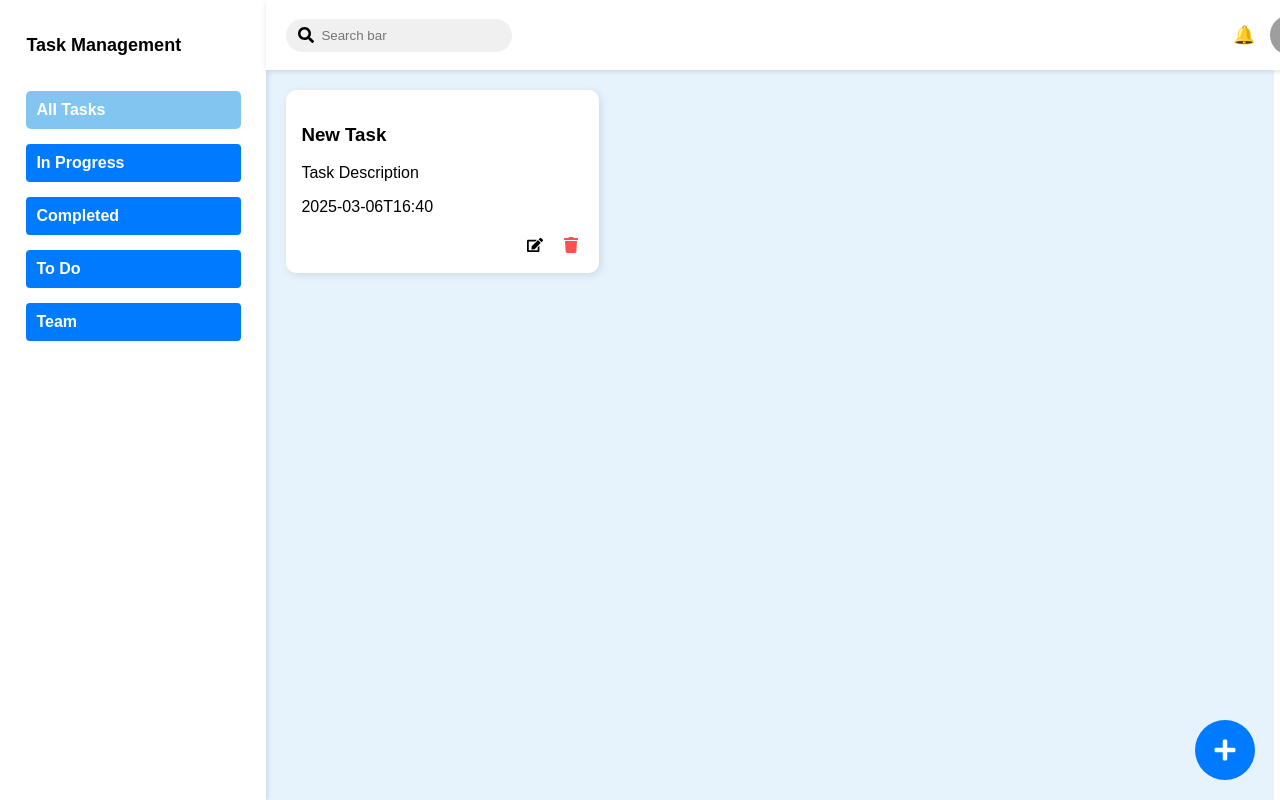
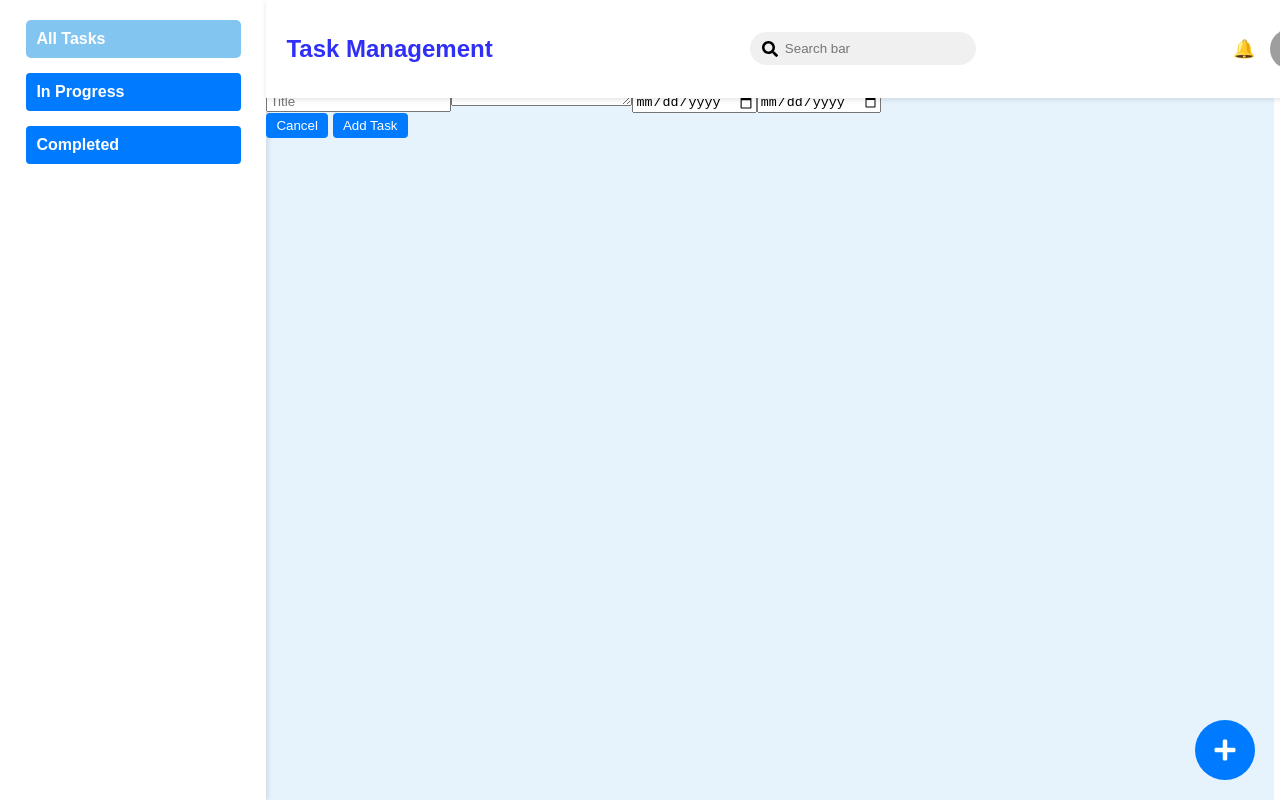
Before and after one commit to anjubhargavi1224/Zidio_Task_Management, a React (Create React App) app in the folder Front_end/zidio_auth/: page /tasks in a window 1280 px wide. Both pictures are taken after a click on the button 1225 px from the left and 750 px from the top of the page. Built offline with nearby package versions, Linux system fonts and the light colour scheme; grey boxes are pictures that could not be loaded.

Commit message:
Update TaskManagement.js

```diff
--- a/Front_end/zidio_auth/src/components/TaskManagement.js
+++ b/Front_end/zidio_auth/src/components/TaskManagement.js
@@ -1,22 +1,33 @@
 import React, { useState } from "react";
-import { FaSearch, FaEdit, FaTrash, FaPlus, FaSave, FaTimes } from "react-icons/fa";
+import { FaSearch, FaEdit, FaTrash, FaPlus, FaSave, FaCheck } from "react-icons/fa";
 import "./TaskManagement.css";
 
 const TaskManagement = () => {
   const [tasks, setTasks] = useState([]);
   const [activeSection, setActiveSection] = useState("all");
-  const [editingTaskId, setEditingTaskId] = useState(null); // Track which task is being edited
-  const [editedTask, setEditedTask] = useState({ title: "", description: "", dateTime: "" });
+  const [showForm, setShowForm] = useState(false);
+  const [newTask, setNewTask] = useState({
+    title: "",
+    description: "",
+    startDate: "",
+    endDate: "",
+    status: "inProgress"
+  });
+  const [editingTaskId, setEditingTaskId] = useState(null);
+  const [editedTask, setEditedTask] = useState({ title: "", description: "", startDate: "", endDate: "", status: "" });
+
+  const handleFormChange = (e) => {
+    const { name, value } = e.target;
+    setNewTask({ ...newTask, [name]: value });
+  };
 
   const addTask = () => {
-    const newTask = {
-      id: Date.now(),
-      title: "New Task",
-      description: "Task Description",
-      dateTime: new Date().toISOString().slice(0, 16), // Default to current date & time
-      status: "all",
-    };
-    setTasks([...tasks, newTask]);
+    if (newTask.title && newTask.description && newTask.startDate && newTask.endDate) {
+      const task = { id: Date.now(), ...newTask };
+      setTasks([...tasks, task]);
+      setNewTask({ title: "", description: "", startDate: "", endDate: "", status: "inProgress" });
+      setShowForm(false);
+    }
   };
 
   const deleteTask = (taskId) => {
@@ -25,7 +36,7 @@ const TaskManagement = () => {
 
   const startEditing = (task) => {
     setEditingTaskId(task.id);
-    setEditedTask({ title: task.title, description: task.description, dateTime: task.dateTime });
+    setEditedTask({ title: task.title, description: task.description, startDate: task.startDate, endDate: task.endDate, status: task.status });
   };
 
   const handleEditChange = (e) => {
@@ -42,27 +53,25 @@ const TaskManagement = () => {
     setEditingTaskId(null);
   };
 
-  const cancelEdit = () => {
-    setEditingTaskId(null);
+  const completeTask = (taskId) => {
+    setTasks(
+      tasks.map((task) =>
+        task.id === taskId ? { ...task, status: "completed" } : task
+      )
+    );
   };
-
-  const filteredTasks = tasks.filter((task) =>
-    activeSection === "all" ? true : task.status === activeSection
-  );
 
   return (
     <div className="task-container">
       <aside className="sidebar">
-        <h2>Task Management</h2>
         <button className={activeSection === "all" ? "active" : ""} onClick={() => setActiveSection("all")}>All Tasks</button>
         <button className={activeSection === "inProgress" ? "active" : ""} onClick={() => setActiveSection("inProgress")}>In Progress</button>
         <button className={activeSection === "completed" ? "active" : ""} onClick={() => setActiveSection("completed")}>Completed</button>
-        <button className={activeSection === "todo" ? "active" : ""} onClick={() => setActiveSection("todo")}>To Do</button>
-        <button className={activeSection === "team" ? "active" : ""} onClick={() => setActiveSection("team")}>Team</button>
       </aside>
 
       <div className="main-content">
-        <header className="top-header">
+        <hejader className="top-header">
+        <h2>Task Management</h2>
           <div className="search-box">
             <FaSearch className="search-icon" />
             <input type="text" placeholder="Search bar" />
@@ -71,29 +80,48 @@ const TaskManagement = () => {
             <span className="notification-icon">🔔</span>
             <img src="profile.png" alt="Profile" className="profile-pic" />
           </div>
-        </header>
+        </hejader>
+
+        {showForm && (
+          <div className="task-form-popup">
+            <input type="text" name="title" placeholder="Title" value={newTask.title} onChange={handleFormChange} />
+            <textarea name="description" placeholder="Description" value={newTask.description} onChange={handleFormChange}></textarea>
+            <input type="date" name="startDate" value={newTask.startDate} onChange={handleFormChange} />
+            <input type="date" name="endDate" value={newTask.endDate} onChange={handleFormChange} />
+            <div className="task-form-buttons">
+              <button className="cancel-task-btn" onClick={() => setShowForm(false)}>Cancel</button>
+              <button onClick={addTask}>Add Task</button>
+            </div>
+          </div>
+        )}
 
         <div className="task-grid">
-          {filteredTasks.map((task) => (
+          {tasks.filter(task => activeSection === "all" || task.status === activeSection).map((task) => (
             <div key={task.id} className="task-card">
               {editingTaskId === task.id ? (
                 <>
                   <input type="text" name="title" value={editedTask.title} onChange={handleEditChange} />
                   <textarea name="description" value={editedTask.description} onChange={handleEditChange} />
-                  <input type="datetime-local" name="dateTime" value={editedTask.dateTime} onChange={handleEditChange} />
+                  <input type="date" name="startDate" value={editedTask.startDate} onChange={handleEditChange} />
+                  <input type="date" name="endDate" value={editedTask.endDate} onChange={handleEditChange} />
                   <div className="task-actions">
                     <FaSave className="save-icon" onClick={() => saveEdit(task.id)} />
-                    <FaTimes className="cancel-icon" onClick={cancelEdit} />
                   </div>
                 </>
               ) : (
                 <>
-                  <h3>{task.title}</h3>
-                  <p>{task.description}</p>
-                  <p className="task-date">{task.dateTime}</p>
+                  <h3>Title: {task.title}</h3>
+                  <p>Description: {task.description}</p>
+                  <p className="task-date">Start: {task.startDate} | End: {task.endDate}</p>
                   <div className="task-actions">
                     <FaEdit className="edit-icon" onClick={() => startEditing(task)} />
                     <FaTrash className="delete-icon" onClick={() => deleteTask(task.id)} />
+                    {task.status !== "completed" && (
+                      <button className="complete-btn" onClick={() => completeTask(task.id)}>
+                        <FaCheck className="complete-icon" /> Complete
+                      </button>
+                    )}
+
                   </div>
                 </>
               )}
@@ -101,9 +129,11 @@ const TaskManagement = () => {
           ))}
         </div>
 
-        <button className="add-task-btn" onClick={addTask}>
-          <FaPlus />
-        </button>
+        {activeSection === "all" && (
+          <button className="add-task-btn" onClick={() => setShowForm(true)}>
+            <FaPlus />
+          </button>
+        )}
       </div>
     </div>
   );
```
